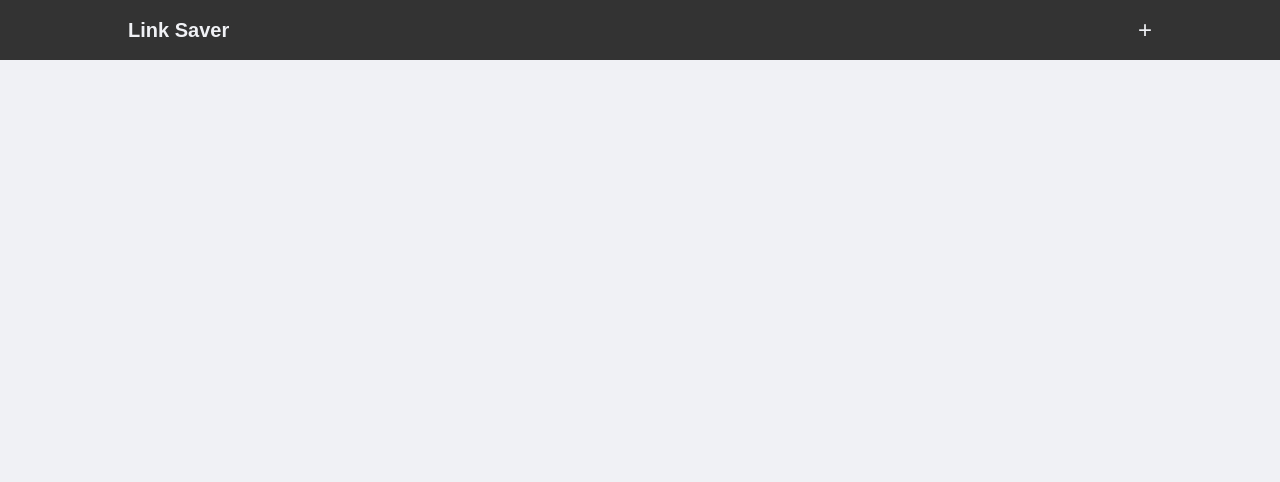
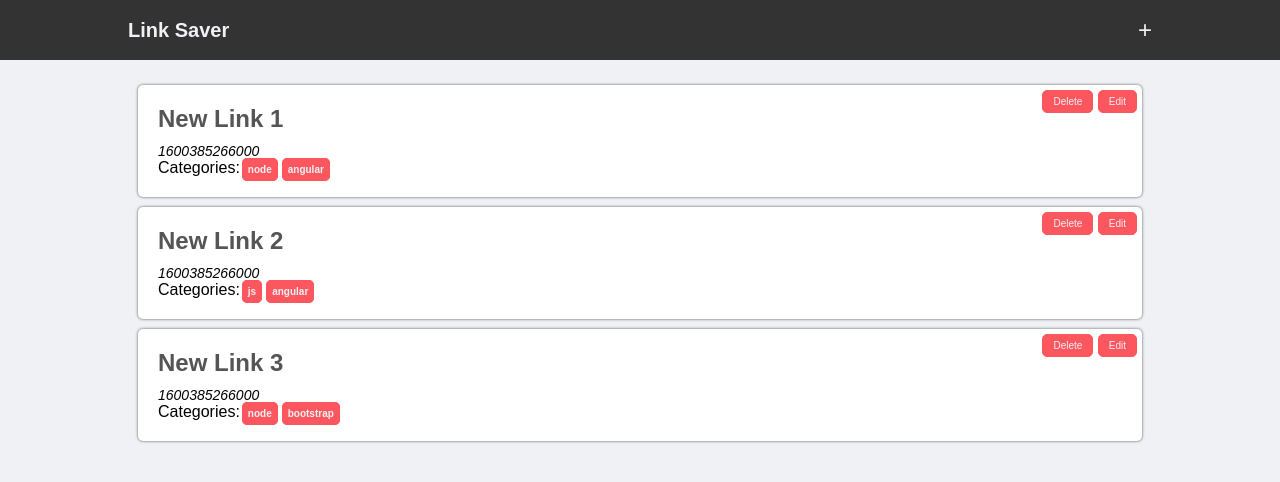
Before and after one commit to tranphuongthao2405/LinkSaverExample, a plain HTML site: page index.html in a window 1280 px wide. Drawn offline with Linux system fonts and the light colour scheme.

Commit message:
add links' panel

```diff
--- a/app.css
+++ b/app.css
@@ -37,6 +37,12 @@ a:hover {
   display: none;
 }
 
+.header {
+  font-size: 24px;
+  margin-bottom: 10px;
+  color: var(--main-grey);
+}
+
 /* navbar */
 #nav {
   height: 60px;
@@ -71,12 +77,6 @@ a:hover {
   margin: 10px;
 }
 
-.panel-heading {
-  font-size: 24px;
-  margin-bottom: 10px;
-  color: var(--main-grey);
-}
-
 /* form */
 .form-control {
   width: 100%;
@@ -90,7 +90,8 @@ a:hover {
 }
 
 /* button */
-input[type='submit'], button {
+input[type="submit"],
+button {
   padding: 8px 22px;
   border-radius: 5px;
   border: 1px solid var(--main-accent);
@@ -99,8 +100,45 @@ input[type='submit'], button {
   font-size: 16px;
 }
 
-input[type='submit']:hover, button:hover {
+input[type="submit"]:hover,
+button:hover {
   cursor: pointer;
-  color:var(--main-accent);
+  color: var(--main-accent);
   background-color: white;
 }
+
+.btn-sm {
+  font-size: 10px;
+  padding: 5px 10px;
+}
+
+/* link */
+.link {
+  position: relative;
+}
+
+.link-options {
+  position: absolute;
+  top: 5px;
+  right: 5px;
+}
+
+.link-date {
+  font-size: 14px;
+  font-style: italic;
+}
+
+#addedCategories {
+  margin-bottom: 15px;
+}
+
+.category {
+  font-weight: bold;
+  padding: 5px;
+  margin: 5px 2px;
+  border: 1px solid var(--main-accent);
+  border-radius: 5px;
+  font-size: 10px;
+  background-color: var(--main-accent);
+  color: var(--light-accent-color);
+}
--- a/app.js
+++ b/app.js
@@ -3,11 +3,71 @@ const submitButton = document.querySelector("#submitButton");
 const addButton = document.querySelector("#addButton");
 const cancelButton = document.querySelector("#cancelButton");
 const addLinkPanel = document.querySelector("#addLinkPanel");
+const linksList = document.querySelector("#linksList");
+const addedCategories = document.querySelector("#addedCategories");
 
 let linkCategories = [];
-let links = [];
+let links = [
+  {
+    title: "New Link 1",
+    url: "url1.com",
+    categories: ["node", "angular"],
+  },
+  {
+    title: "New Link 2",
+    url: "url2.com",
+    categories: ["js", "angular"],
+  },
+  {
+    title: "New Link 3",
+    url: "url3.com",
+    categories: ["node", "bootstrap"],
+  },
+];
 
-const displayLinkCategories = () => {};
+const displayLinks = () => {
+  linksList.innerHTML = "";
+  for (let link of links) {
+    let linkHTMLString = `<div class="link panel">
+      <div class="link-options">
+        <button class="btn-sm">Delete</button>
+        <button class="btn-sm">Edit</button>
+      </div>
+      <a href="${link.url}">
+        <h1 class="link header">${link.title}</h1>
+      </a>
+      <p class="link-date">${Date.now()}</p>
+      <div class="categories">
+        Categories:`;
+    for (let category of link.categories) {
+      linkHTMLString += `<span class="category">${category}</span>`;
+    }
+
+    linkHTMLString += `
+      </div>
+    </div>`;
+
+    linksList.innerHTML += linkHTMLString;
+  }
+};
+
+displayLinks();
+
+const clearLinkForm = () => {
+  linkTitle.value = "";
+  linkUrl.value = "";
+  linkCategory.value = "";
+  linkCategories = [];
+  addedCategories.innerHTML = "";
+};
+
+const displayLinkCategories = () => {
+  addedCategories.innerHTML = "";
+  for (let category of linkCategories) {
+    let categoryHTMLString = `<span class="category">${category}</span>`;
+    addedCategories.innerHTML += categoryHTMLString;
+  }
+};
 
 const showFormPanel = () => {
   addLinkPanel.classList.remove("hidden");
@@ -15,6 +75,7 @@ const showFormPanel = () => {
 
 const hideFormPanel = () => {
   addLinkPanel.classList.add("hidden");
+  clearLinkForm();
 };
 
 addButton.addEventListener("click", showFormPanel);
@@ -49,12 +110,10 @@ submitButton.addEventListener("click", (e) => {
     categories,
   };
 
-  links.push(newLink);
+  links.unshift(newLink);
 
-  linkTitle.value = "";
-  linkUrl.value = "";
-  linkCategory.value = "";
-  linkCategories = [];
+  clearLinkForm();
   displayLinkCategories();
   hideFormPanel();
+  displayLinks();
 });
--- a/index.html
+++ b/index.html
@@ -16,7 +16,7 @@
 
     <div class="container">
       <div class="panel hidden" id="addLinkPanel">
-        <h3 class="panel-heading">Add Link</h3>
+        <h3 class="panel header">Add Link</h3>
         <form id="addLinkForm">
           <input
             type="text"
@@ -45,7 +45,23 @@
         </form>
       </div>
 
-      <div id="linksList"></div>
+      <div id="linksList">
+        <div class="link panel">
+          <div class="link-options">
+            <button class="btn-sm">Delete</button>
+            <button class="btn-sm">Edit</button>
+          </div>
+          <a href="">
+            <h1 class="link header">Link Title</h1>
+          </a>
+          <p class="link-date">9/18/2020</p>
+          <div class="categories">
+            Categories:
+            <span class="category">Web Development</span>
+            <span class="category">Javascript</span>
+          </div>
+        </div>
+      </div>
     </div>
 
     <script src="app.js"></script>
```
